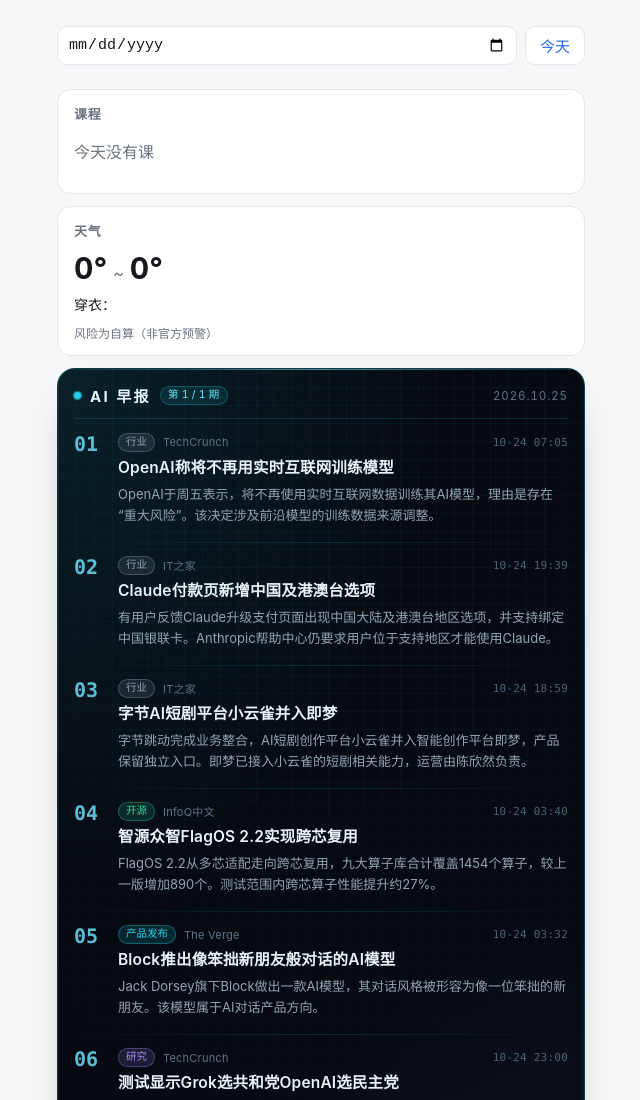
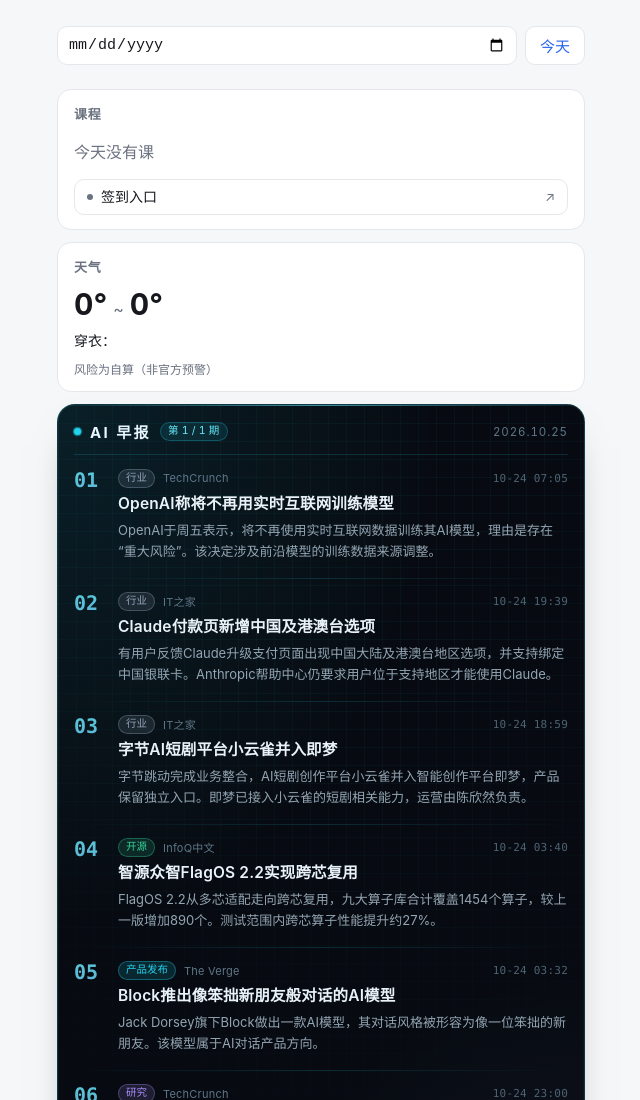
Before and after one commit to Daniel-BBy/Daily-assistant, a website with bundled scripts: page web/index.html in a window 1280 px wide. Shown: the top 1100 px of the page, without its empty margins (319-959 px from the left). Built offline with nearby package versions, Linux system fonts and the light colour scheme; files whose address does not match are found by name.

Commit message:
课程卡片新增签到入口：常驻按钮，上课前 20 分钟到下课时高亮
高亮判定复用已有的 nowMinutes；每分钟重算一次，页面开着也会自动切换状态。
外链 target=_blank + noopener，不做 iframe（学校系统会拦 X-Frame-Options）。

```diff
--- a/web/app.js
+++ b/web/app.js
@@ -67,6 +67,10 @@ async function main() {
     state.weatherError = error.message
   }
   render()
+
+  // 每分钟重算一次：课程「已结束」标记和签到高亮都会随时间变化。
+  // 只重画，不发网络请求。
+  setInterval(() => { if (state.loaded) render() }, 60_000)
 }
 
 /** 当前时间的分钟数（目的地时区），用于给已结束的课打标。 */
@@ -93,8 +97,38 @@ function render() {
 
   renderHeader(date, resolution, week)
   renderCourses(date, resolution, courses, isToday, tz)
+  updateCheckin(courses, isToday, tz)
   renderWeather(isToday)
   renderFooter()
+}
+
+/**
+ * 签到按钮。
+ *
+ * 常驻显示，只在「上课前 20 分钟 ~ 下课前」高亮——签到就发生在这个窗口里。
+ * 其它时间保持普通样式，不制造噪音。
+ * 查看非今天的日期时不参与判断（没有"现在"可言）。
+ */
+const CHECKIN_LEAD_MIN = 20
+
+function minutesToClock(m) {
+  return `${String(Math.floor(m / 60)).padStart(2, '0')}:${String(m % 60).padStart(2, '0')}`
+}
+
+function updateCheckin(courses, isToday, tz) {
+  const el = $('checkin')
+  const label = $('checkin-label')
+  if (!el || !label) return
+
+  const now = isToday ? nowMinutes(tz) : null
+  const live = now == null
+    ? null
+    : courses.find(c => now >= c.time.start - CHECKIN_LEAD_MIN && now <= c.time.end)
+
+  el.classList.toggle('is-live', Boolean(live))
+  label.textContent = live
+    ? `现在可签到 · ${minutesToClock(live.time.start)} 开始`
+    : '签到入口'
 }
 
 function renderHeader(date, resolution, week) {
--- a/web/index.html
+++ b/web/index.html
@@ -28,6 +28,13 @@
     <section class="card">
       <h2>课程</h2>
       <div id="course"></div>
+      <a class="checkin" id="checkin"
+         href="https://ams.xjtlu.edu.cn/studenth5/#/home"
+         target="_blank" rel="noopener noreferrer">
+        <span class="checkin-dot" aria-hidden="true"></span>
+        <span class="checkin-label" id="checkin-label">签到入口</span>
+        <span class="checkin-arrow" aria-hidden="true">↗</span>
+      </a>
     </section>
 
     <section class="card">
--- a/web/style.css
+++ b/web/style.css
@@ -398,6 +398,68 @@ footer { margin-top: 4px; text-align: center; }
   .news-past { grid-template-columns: 42px auto 1fr; }
 }
 
+/* ---------- 签到按钮 ----------
+   常驻，但只在「上课前 20 分钟 ~ 下课前」变高亮（.is-live）。
+   其余时间保持成一个安静的次级按钮，不抢课程信息的注意力。 */
+
+.checkin {
+  display: flex;
+  align-items: center;
+  gap: 8px;
+  margin-top: 12px;
+  padding: 10px 12px;
+  border: 1px solid var(--line);
+  border-radius: 10px;
+  background: transparent;
+  color: var(--text);
+  text-decoration: none;
+  font-size: 14px;
+  line-height: 1;
+  -webkit-tap-highlight-color: transparent;
+  transition: border-color .2s, background .2s, color .2s;
+}
+
+.checkin:active { background: var(--bg); }
+
+.checkin-dot {
+  width: 6px;
+  height: 6px;
+  border-radius: 50%;
+  background: var(--muted);
+  flex: none;
+}
+
+.checkin-label { font-weight: 500; }
+
+.checkin-arrow {
+  margin-left: auto;
+  font-size: 13px;
+  color: var(--muted);
+}
+
+/* 上课窗口内：高亮，脉冲点提示"现在该签到" */
+.checkin.is-live {
+  border-color: rgba(34, 211, 238, 0.55);
+  background: rgba(34, 211, 238, 0.10);
+  color: #0e7490;
+  box-shadow: 0 0 0 3px rgba(34, 211, 238, 0.08);
+}
+
+.checkin.is-live .checkin-dot {
+  background: #22d3ee;
+  animation: news-pulse 2.2s ease-out infinite;
+}
+
+.checkin.is-live .checkin-arrow { color: #22d3ee; }
+
+@media (prefers-color-scheme: dark) {
+  .checkin.is-live { color: #67e8f9; }
+}
+
+@media (prefers-reduced-motion: reduce) {
+  .checkin.is-live .checkin-dot { animation: none; }
+}
+
 /* 期号小标：跟在标题后面，不抢日期那一行的位置 */
 .news-issue {
   font-size: 10.5px;
```
